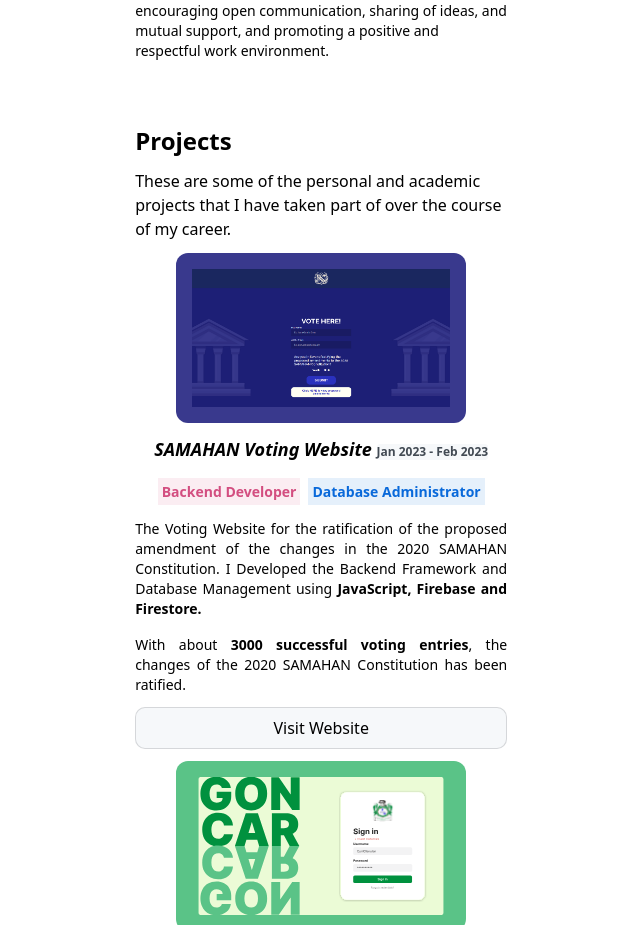
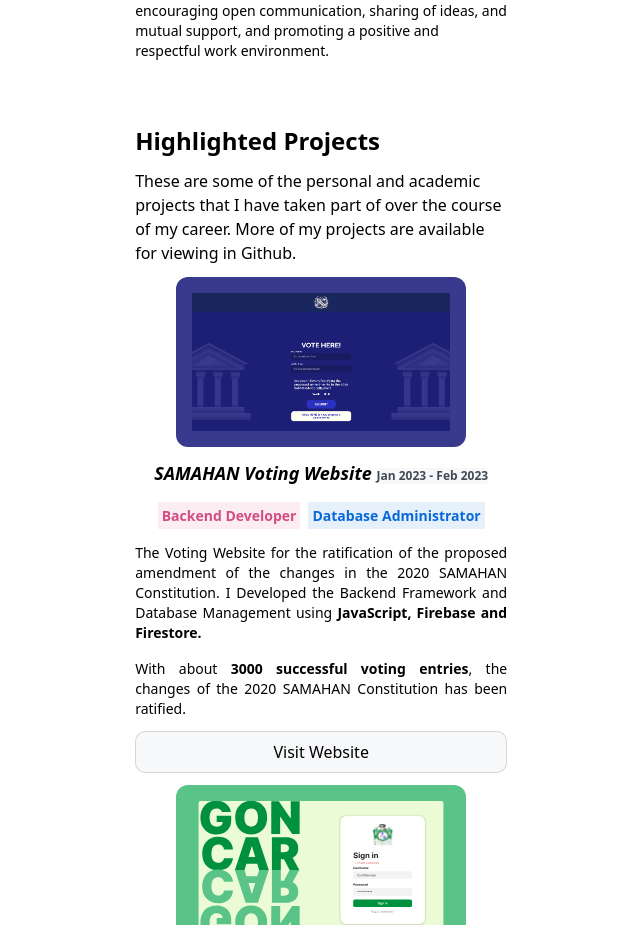
Before and after one commit to louispawaon/louispawaon-dev, a Next.js app: page / in a window 1280 px wide. Shown: the part 1925-2850 px from the top of the page, without its empty margins (360-1000 px from the left). Built offline with nearby package versions, Linux system fonts and the light colour scheme.

Commit message:
update component - added description to projects

```diff
--- a/src/app/compontents/Experience/Creations.tsx
+++ b/src/app/compontents/Experience/Creations.tsx
@@ -7,8 +7,11 @@
     return(
         <div className="snap-start">
             <div className="space-y-3">
-                <h1 className="text-2xl font-semibold">Projects</h1>
-                <p>These are some of the personal and academic projects that I have taken part of over the course of my career.</p>
+                <h1 className="text-2xl font-semibold">Highlighted Projects</h1>
+                <p>These are some of the personal and academic projects that I have taken part of over the course of my career. More of my projects are available for viewing in <a href="https://github.com/louispawaon/"><span className="relative before:content-[''] before:absolute before:block before:w-full before:h-[2px]
+                before:bottom-0 before:left-0 before:bg-black
+                before:hover:scale-x-100 before:scale-x-0 before:origin-top-left
+                before:transition before:ease-in-out before:duration-300">Github.</span></a></p>
                 <div>
                     <div className="flex justify-center">
                         <img src="/ConstiWebsite.png" className="rounded-xl w-[290px] h-[170px] flex items-center bg-[#39398D] rounded-xl p-4" alt="ConstiWeb"/>
```
